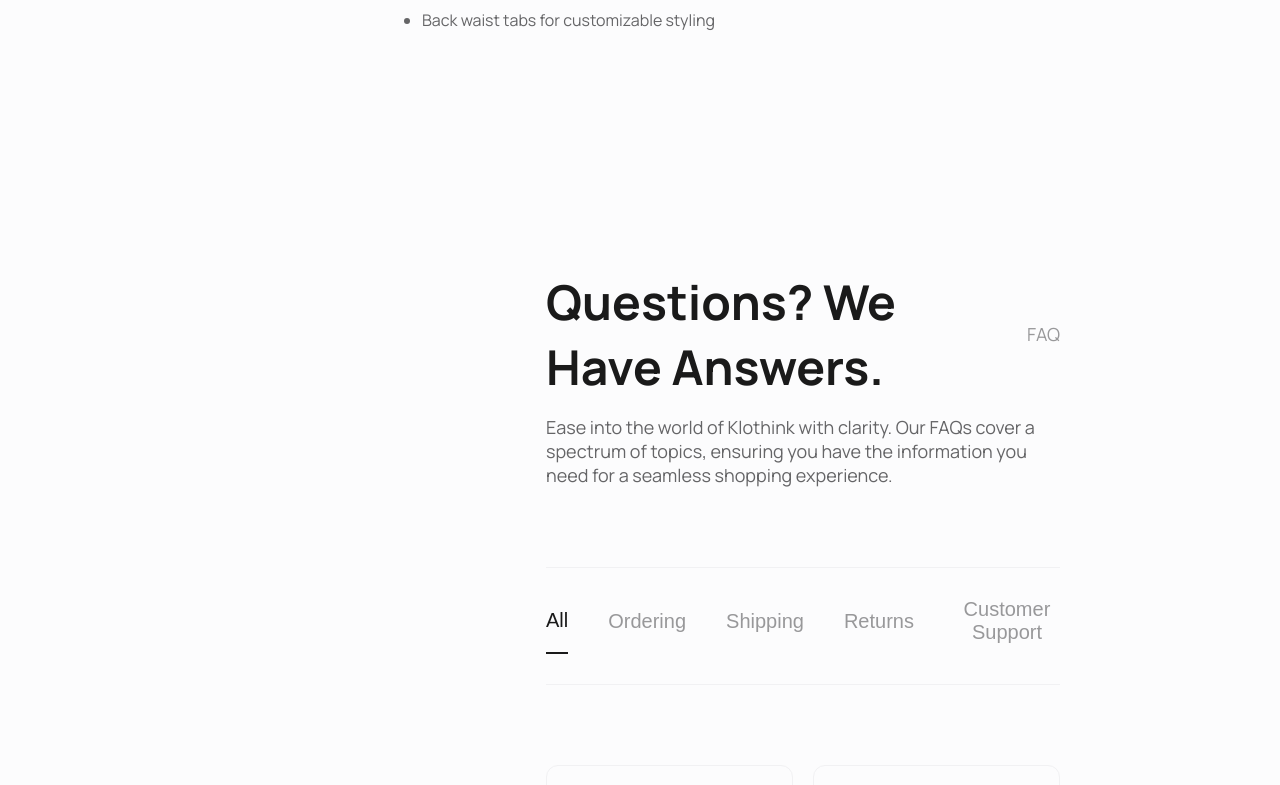
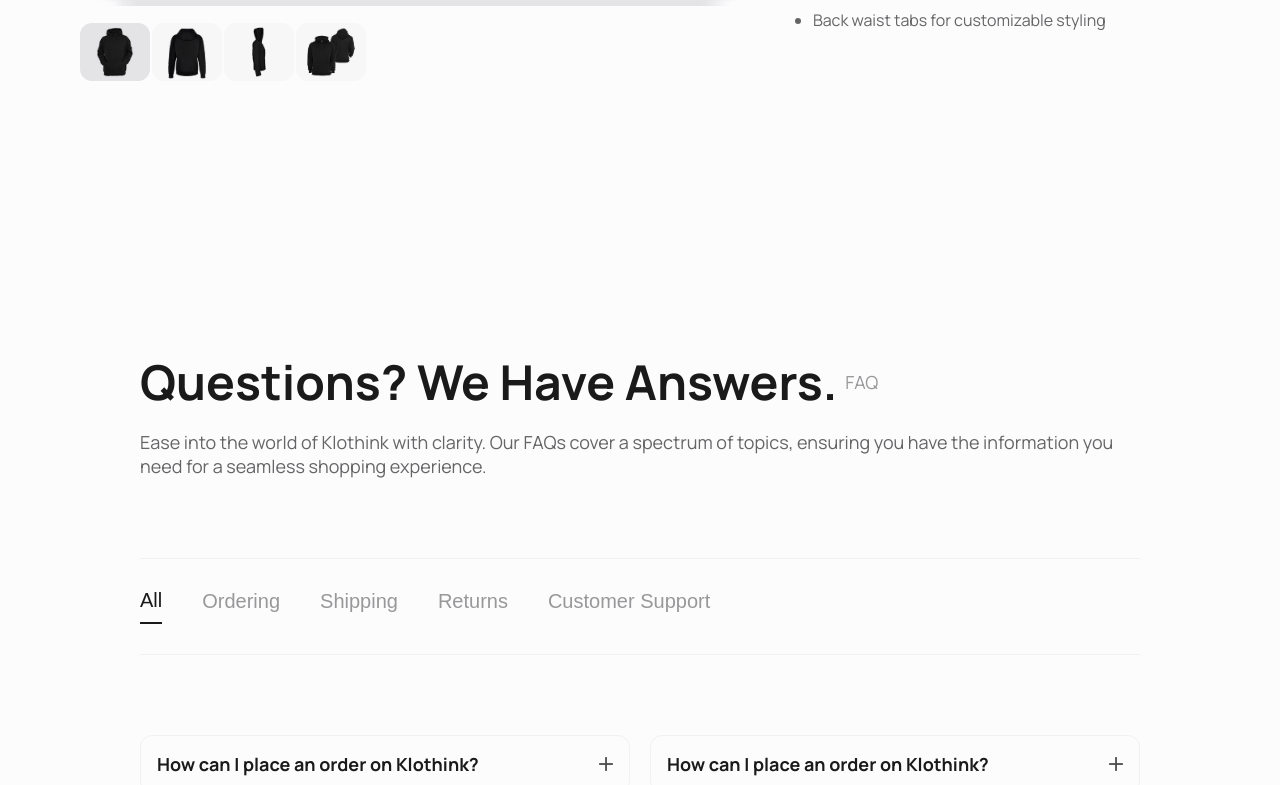
Before and after one commit to fadisafwat/frontend-v9-finalproject-x5, a React (Vite) app: page /products in a window 1280 px wide. Shown: the part 689-1474 px from the top of the page. Built offline with nearby package versions, Linux system fonts and the light colour scheme; a web font is replaced by a local one.

Commit message:
edit and animations

```diff
--- a/src/components/Experience/ExperienceSection.css
+++ b/src/components/Experience/ExperienceSection.css
@@ -5,6 +5,7 @@
 
 .gd-experience {
     margin: auto;
+    margin-top: 200px;
 }
 
 .gd-about {
@@ -22,7 +23,8 @@
     color: var(--rr-Grey-40);
     max-width: 1247px;
     margin-bottom: 80px;
-            text-align: left;
+    text-align: left;
+
 
 }
 
@@ -34,7 +36,7 @@
 .gd-feature-card {
     width: 100%;
     box-sizing: border-box;
-    background: var(--rr-White-95);
+    background: #FFFFFF;
     border: 1px solid var(--rr-White-95);
     border-radius: 20px;
     padding: 20px;
@@ -153,3 +155,68 @@
     }
 
 }
+
+/*Animations*/
+
+.gd-experience {
+    animation: expFadeUp 0.8s ease-out forwards;
+}
+@keyframes expFadeUp {
+    from {
+        opacity: 0;
+        transform: translateY(30px);
+    }
+    to {
+        opacity: 1;
+        transform: translateY(0);
+    }
+}
+
+/* الكروت تطلع وحدة وحدة*/
+.gd-feature-card {
+    opacity: 0;
+    transform: translateY(20px);
+    animation: cardFadeUp 0.6s ease-out forwards;
+}
+.gd-feature-card:nth-child(1) { animation-delay: 0.1s; }
+.gd-feature-card:nth-child(2) { animation-delay: 0.2s; }
+.gd-feature-card:nth-child(3) { animation-delay: 0.3s; }
+.gd-feature-card:nth-child(4) { animation-delay: 0.4s; }
+.gd-feature-card:nth-child(5) { animation-delay: 0.5s; }
+.gd-feature-card:nth-child(6) { animation-delay: 0.6s; }
+@keyframes cardFadeUp {
+    to {
+        opacity: 1;
+        transform: translateY(0);
+    }
+}
+.gd-feature-card {
+    transition:  0.3s ease,  0.3s ease;
+}
+
+.gd-feature-card:hover {
+    transform: translateY(-6px);
+    box-shadow: 0 12px 24px rgba(0, 0, 0, 0.08);
+}
+
+.gd-view-btn {
+    transition: 0.25s ease,  0.25s ease;
+    cursor: pointer;
+
+}
+
+.gd-view-btn:hover {
+    transform: translateY(-2px) scale(1.05);
+    opacity: 0.85;
+}
+
+.gd-view-btn:active {
+    transform: scale(0.95);
+}
+
+.gd-view-btn .icon {
+    transition:0.3s ease;
+}
+.gd-view-btn:hover .icon {
+    transform: translateY(3px);
+}
--- a/src/components/FAQ/FaqSection.css
+++ b/src/components/FAQ/FaqSection.css
@@ -154,7 +154,7 @@
 
     .gd-faq-answer{
         font-size: 14px;
-                text-align: left;
+        text-align: left;
 
     }
 
@@ -177,7 +177,7 @@
     .gd-faq-tabs {
         margin: 40px 0;
         padding: 20 0;;
-        gap: 10px;
+        gap: 20px;
     }
     .gd-faq-tabs button{
         flex-shrink: 1;
@@ -194,8 +194,90 @@
         border-radius: 32px;
         font-size: 14px;
         cursor: pointer;
-
-
     }
 
 }
+
+/* animations*/
+.gd-faq {
+    animation:  0.8s ease-out forwards;
+}
+
+@keyframes faqFade {
+    from {
+        opacity: 0;
+    }
+    to {
+        opacity: 1;
+    }
+}
+
+.gd-faq-item {
+    transition:  0.25s ease, 0.25s ease;
+}
+
+.gd-faq-item:hover {
+    transform: translateY(-4px);
+    box-shadow: 0 10px 20px rgba(0, 0, 0, 0.06);
+}
+
+.gd-faq-answer {
+    animation:  0.3s ease;
+}
+
+@keyframes answerFade {
+    from {
+        opacity: 0;
+        transform: translateY(-6px);
+    }
+    to {
+        opacity: 1;
+        transform: translateY(0);
+    }
+}
+/* دوران الصورة */
+.gd-faq-question img {
+    transition:  0.3s ease;
+}
+
+.gd-faq-item:hover .gd-faq-question img {
+    transform: rotate(90deg);
+}
+
+.gd-faq-viewall {
+    transition:  0.25s ease, 0.25s ease;
+}
+
+.gd-faq-viewall:hover {
+    transform: translateY(-3px);
+    box-shadow: 0 10px 20px rgba(0, 0, 0, 0.15);
+}
+
+.gd-faq-viewall:active {
+    transform: scale(0.96);
+}
+
+/*Tabs animation*/
+
+.gd-faq-tabs button {
+    position: relative;
+    transition: color 0.25s ease,  0.25s ease;
+}
+
+.gd-faq-tabs button:hover {
+    transform: translateY(-2px);
+    color: var(--rr-Grey-10);
+}
+.gd-faq-tabs button:active {
+    transform: scale(0.95);
+}
+
+.gd-faq-tabs button::after {
+    position: absolute;
+    width: 100%;
+    height: 2px;
+    background-color: var(--rr-Grey-10);
+    transform: scaleX(0);
+    transform-origin: left;
+    transition:  0.3s ease;
+}
--- a/src/pages/Products.jsx
+++ b/src/pages/Products.jsx
@@ -17,8 +17,10 @@ const Products = () => {
           <ProductOptions />
           <ShippingInfo />
           <ProductFeatures />
-          <FaqSection/>
         </div>
+      </section>
+      <section>
+        <FaqSection/>
       </section>
     </>
   );
```
Also changed, not shown: src/pages/product.css (line endings or trailing spaces).
